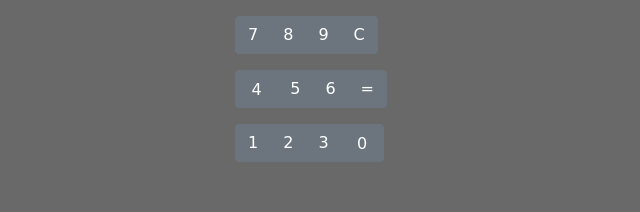
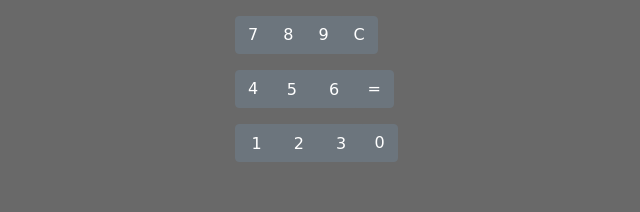
Before and after one commit to rebel47/funkycalculator, a plain HTML site: page index.html in a window 1280 px wide. Shown: the part 247-459 px from the top of the page, without its empty margins (320-960 px from the left). Drawn offline with nearby package versions, Linux system fonts and the light colour scheme; a web font is replaced by a local one.

Commit message:
Update index.html

```diff
--- a/index.html
+++ b/index.html
@@ -41,19 +41,19 @@
           </div>
           <div class="btn-toolbar mb-3" role="toolbar" aria-label="Toolbar with button groups">
             <div class="btn-group mr-2" role="group" aria-label="First group">
-              <button type="button" onclick="inputfunction('4')" id="input" class="btn btn-secondary"><span>4</span></button>
-              <button type="button" onclick="inputfunction('5')" id="input" class="btn btn-secondary">5</button>
-              <button type="button" onclick="inputfunction('6')" id="input" class="btn btn-secondary">6</button>
+              <button type="button" onclick="inputfunction('4')" id="input" class="btn btn-secondary">4</button>
+              <button type="button" onclick="inputfunction('5')" id="input" class="btn btn-secondary"><span class="set1">5</span></button>
+              <button type="button" onclick="inputfunction('6')" id="input" class="btn btn-secondary"><span class="set1">6</span></button>
               <button type="button" onclick="solve()" id="input" class="btn btn-secondary">=</button>
 
             </div>
           </div>
           <div class="btn-toolbar mb-3" role="toolbar" aria-label="Toolbar with button groups">
             <div class="btn-group mr-2" role="group" aria-label="First group">
-              <button type="button" onclick="inputfunction('1')" id="input" class="btn btn-secondary">1</button>
-              <button type="button" onclick="inputfunction('2')" id="input" class="btn btn-secondary">2</button>
-              <button type="button" onclick="inputfunction('3')" id="input" class="btn btn-secondary">3</button>
-              <button type="button" onclick="inputfunction('0')" id="input" class="btn btn-secondary"><span>0</span></button>
+              <button type="button" onclick="inputfunction('1')" id="input" class="btn btn-secondary"><span class="set3">1</span></button>
+              <button type="button" onclick="inputfunction('3')" id="input" class="btn btn-secondary"><span class="set2">2</span></button>
+              <button type="button" onclick="inputfunction('2')" id="input" class="btn btn-secondary"><span class="set2">3</span></button>
+              <button type="button" onclick="inputfunction('0')" id="input" class="btn btn-secondary">0</button>
             </div>
           </div>
     </div>
```
